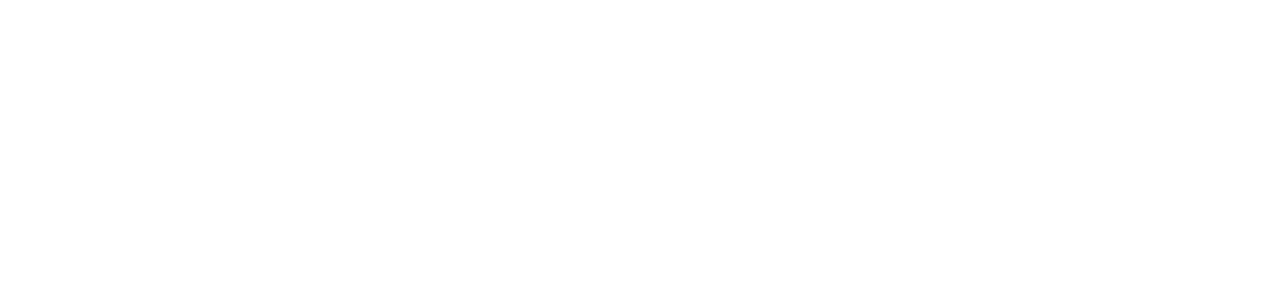
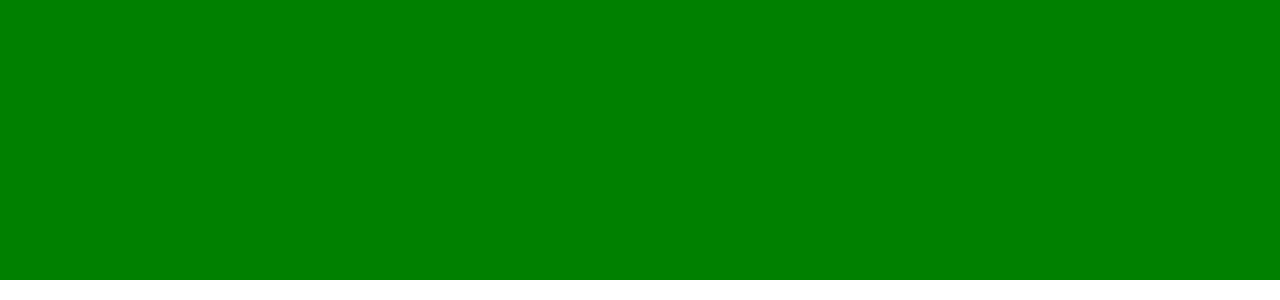
Before and after one commit to jamezmca/dont-get-struck, a React (Create React App) app: page / in a window 1280 px wide. Shown: the part 520-820 px from the top of the page. Built offline with nearby package versions, Linux system fonts and the light colour scheme.

Commit message:
going to use kruskals algorithm to build the maze

```diff
--- a/src/App.css
+++ b/src/App.css
@@ -1,9 +1,9 @@
 .container {
-
   width: 100vw;
+  max-width: 100vw;
   height: 100vh;
+  max-height: 100vh;
   display: flex;
   flex-direction: column;
   justify-content: center;
-  padding: 10px;
 }
--- a/src/App.js
+++ b/src/App.js
@@ -1,8 +1,10 @@
 import './App.css'
+import GameScreen from './components/GameScreen'
 
 function App() {
   return (
     <div className="container">
+      <GameScreen/>
     </div>
   );
 }
--- a/src/components/GameScreen.js
+++ b/src/components/GameScreen.js
@@ -0,0 +1,10 @@
+import React from 'react'
+import * as screenStyles from './gamescreen.module.css'
+
+export default function GameScreen() {
+    return (
+        <div className={screenStyles.container}>
+
+        </div>
+    )
+}
--- /dev/null
+++ b/src/components/gamescreen.module.css
@@ -0,0 +1,5 @@
+.container {
+    background-color: green;
+    flex: 1;
+    padding: 10px;
+}
```
